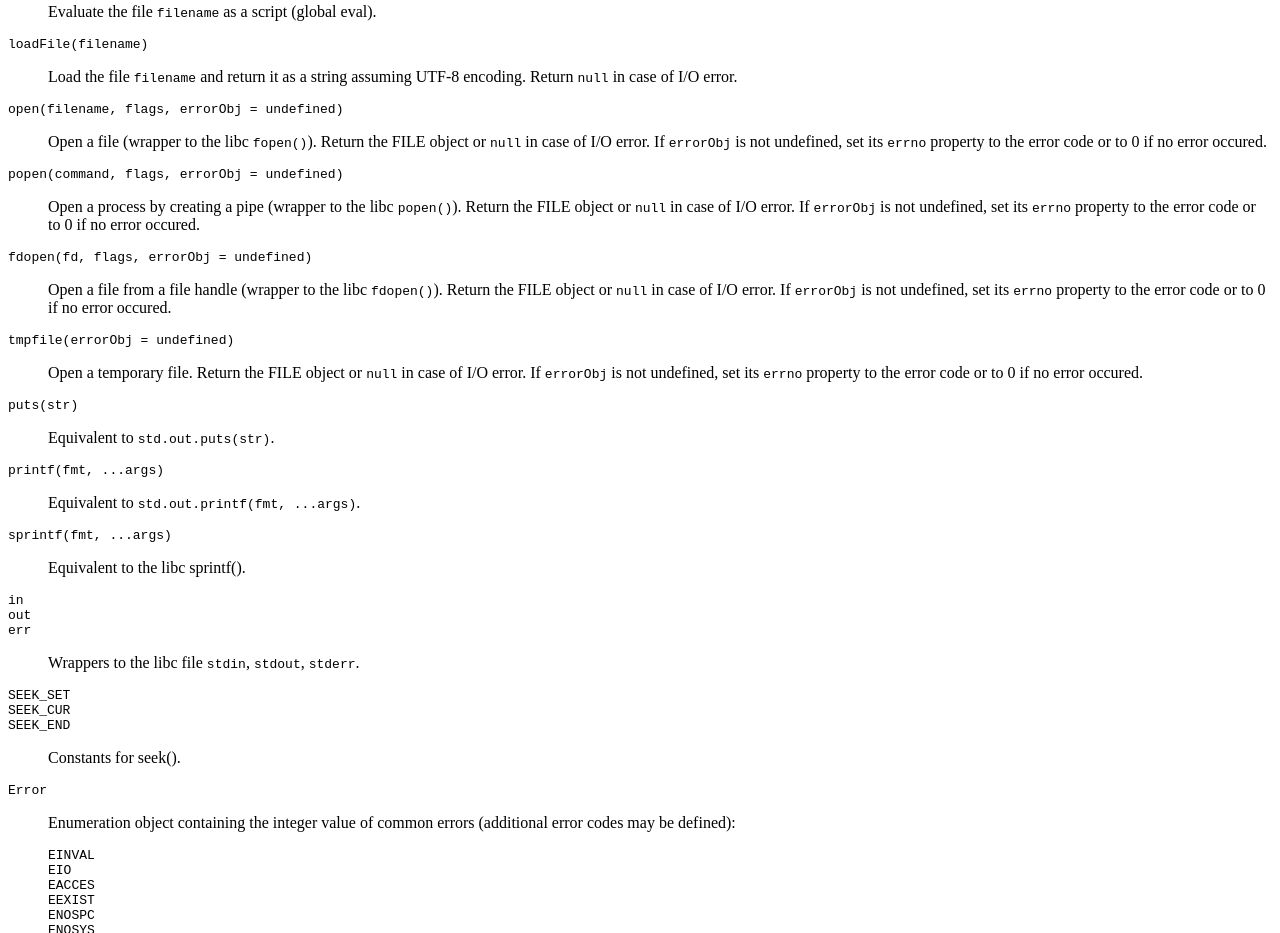
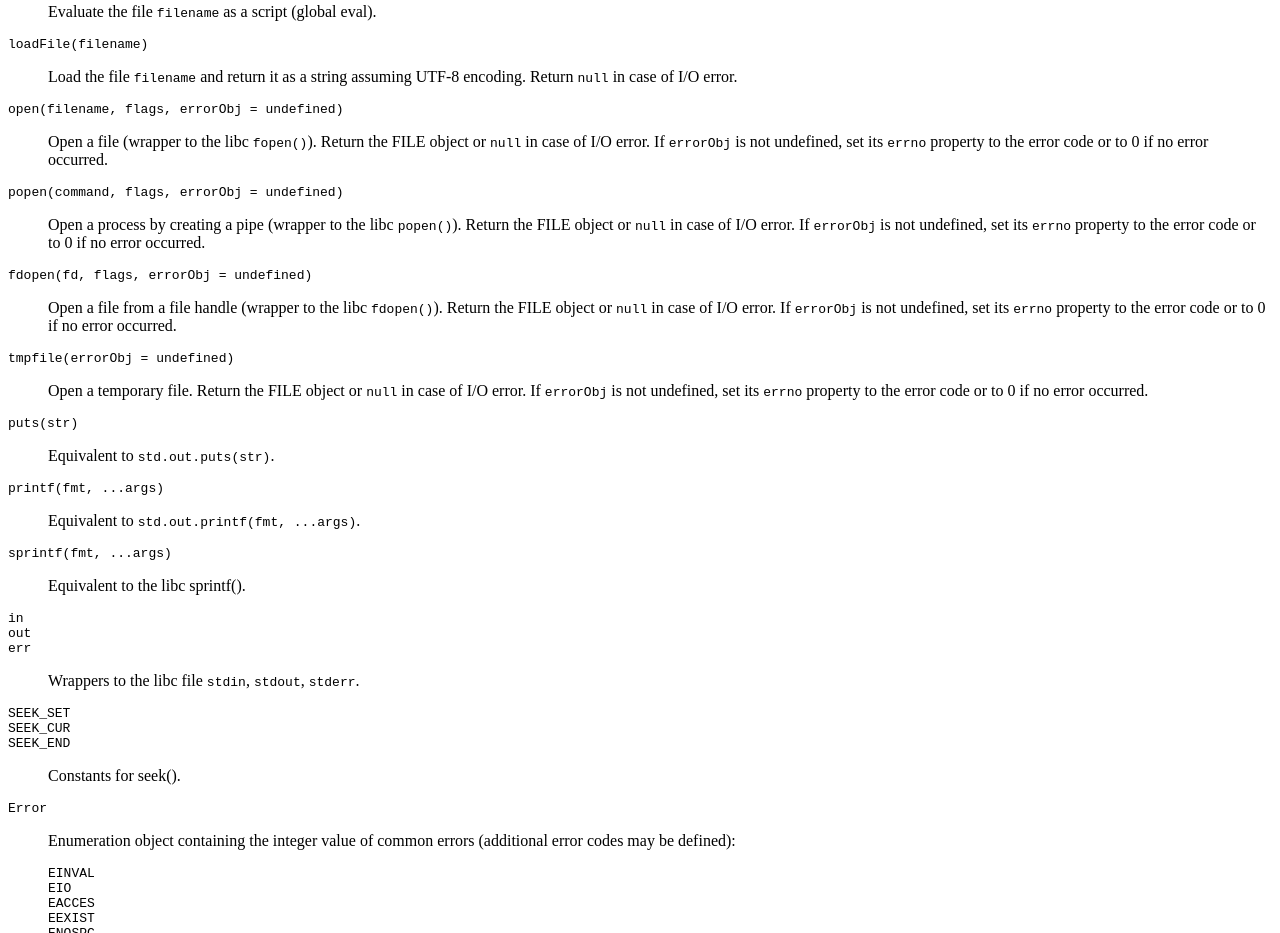
Before and after one commit to Scottcjn/claude-code-g4, a plain HTML site: page quickjs-2024-01-13/doc/quickjs.html in a window 1280 px wide. Shown: the part 5892-6825 px from the top of the page. Drawn offline with Linux system fonts and the light colour scheme.

Commit message:
Fix QuickJS docs typo

```diff
--- a/quickjs-2024-01-13/doc/quickjs.html
+++ b/quickjs-2024-01-13/doc/quickjs.html
@@ -540,7 +540,7 @@ encoding. Return <code>null</code> in case of I/O error.
 <dd><p>Open a file (wrapper to the libc <code>fopen()</code>). Return the FILE
 object or <code>null</code> in case of I/O error. If <code>errorObj</code> is not
 undefined, set its <code>errno</code> property to the error code or to 0 if
-no error occured.
+no error occurred.
 </p>
 </dd>
 <dt><code>popen(command, flags, errorObj = undefined)</code></dt>
@@ -548,7 +548,7 @@ no error occured.
 <code>popen()</code>). Return the FILE
 object or <code>null</code> in case of I/O error. If <code>errorObj</code> is not
 undefined, set its <code>errno</code> property to the error code or to 0 if
-no error occured.
+no error occurred.
 </p>
 </dd>
 <dt><code>fdopen(fd, flags, errorObj = undefined)</code></dt>
@@ -556,14 +556,14 @@ no error occured.
 <code>fdopen()</code>). Return the FILE
 object or <code>null</code> in case of I/O error. If <code>errorObj</code> is not
 undefined, set its <code>errno</code> property to the error code or to 0 if
-no error occured.
+no error occurred.
 </p>
 </dd>
 <dt><code>tmpfile(errorObj = undefined)</code></dt>
 <dd><p>Open a temporary file. Return the FILE
 object or <code>null</code> in case of I/O error. If <code>errorObj</code> is not
 undefined, set its <code>errno</code> property to the error code or to 0 if
-no error occured.
+no error occurred.
 </p>
 </dd>
 <dt><code>puts(str)</code></dt>
```
Also changed, not shown: 1 other file.
